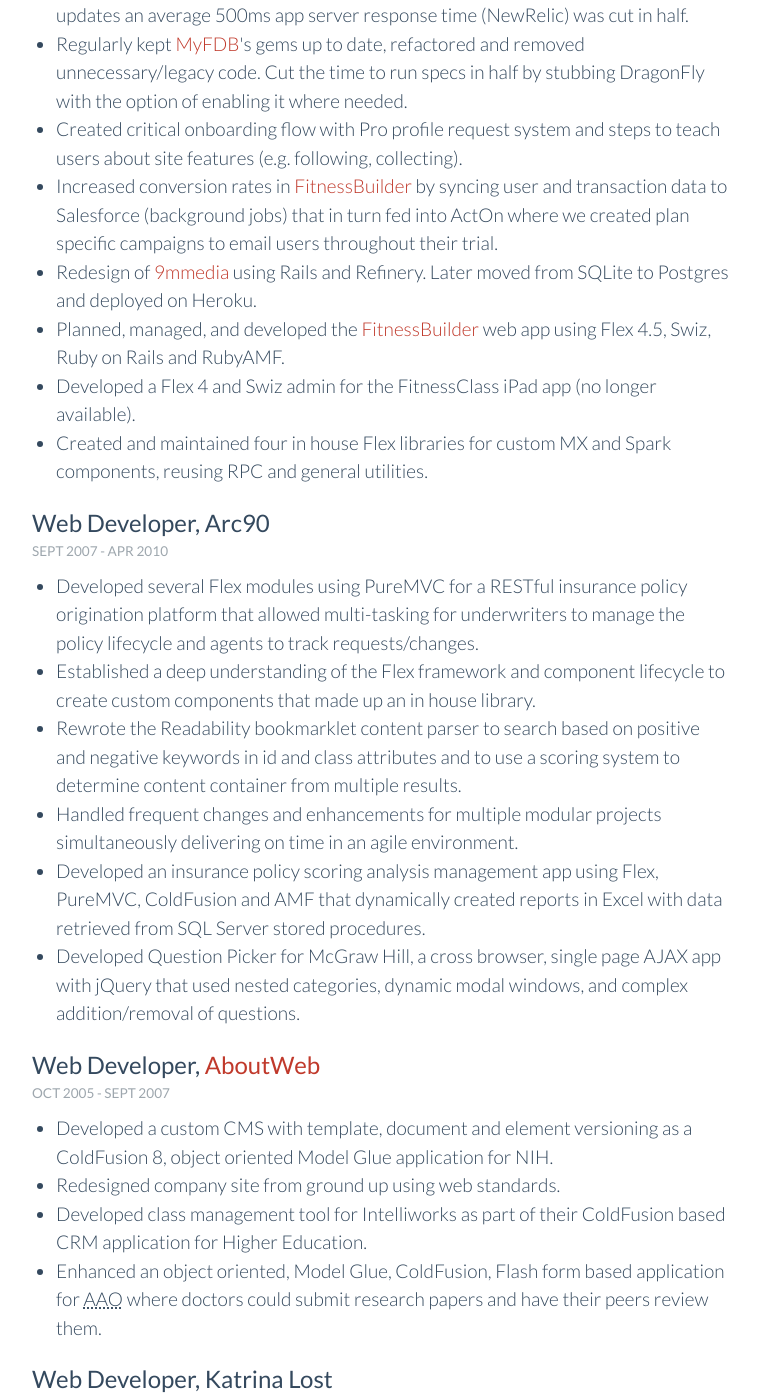
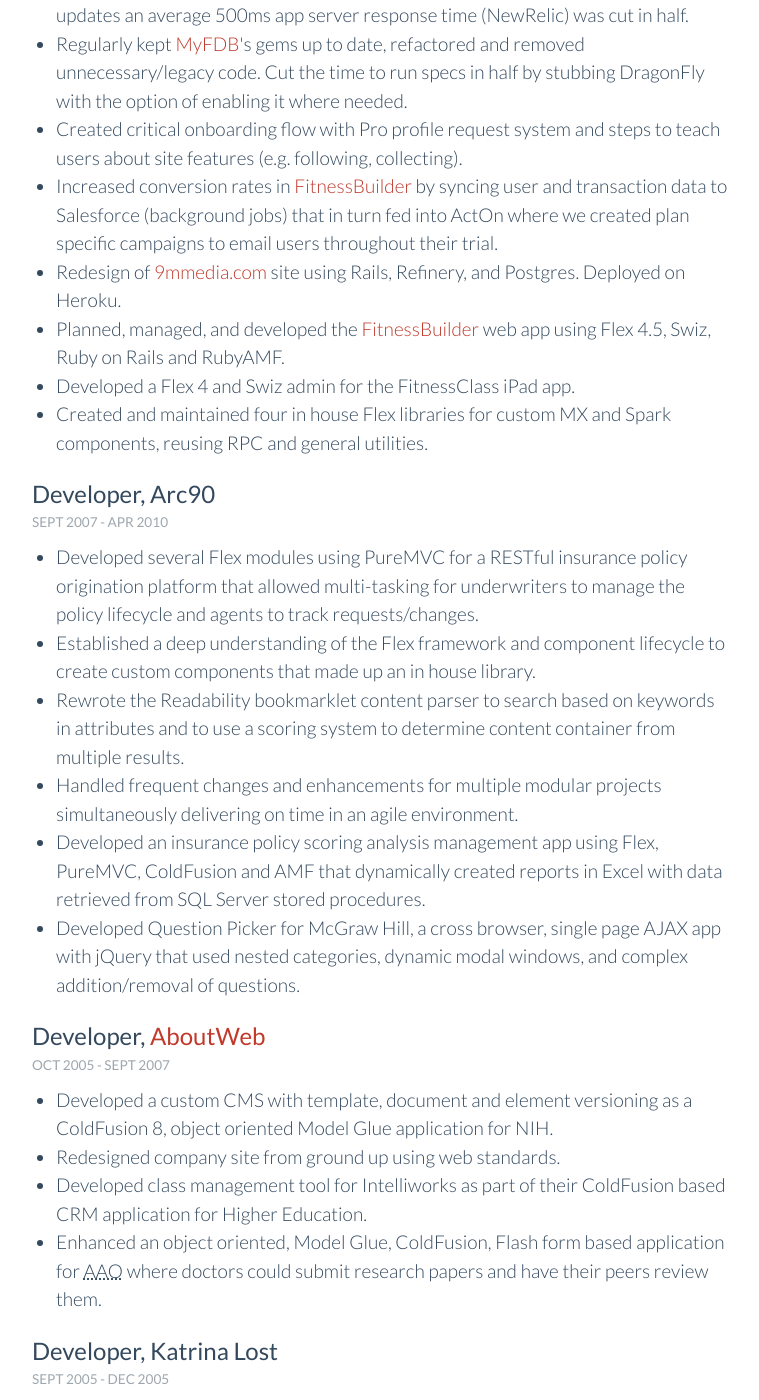
Before and after one commit to javierjulio/javierjulio.github.io, a Jekyll site: the page built from resume.html, in a window 1280 px wide and 1400 px high, scrolled down 1309 px. Shown: the whole window, without its empty margins (258-1017 px from the left). Built offline with Jekyll 4.4.1, drawn with Linux system fonts in a browser that asks for light colours.

Commit message:
Minor text updates

```diff
--- a/resume.html
+++ b/resume.html
@@ -33,24 +33,24 @@ permalink: /resume/
   <li>Regularly kept <a href="https://myfdb.com">MyFDB</a>'s gems up to date, refactored and removed unnecessary/legacy code. Cut the time to run specs in half by stubbing DragonFly with the option of enabling it where needed.</li>
   <li>Created critical onboarding flow with Pro profile request system and steps to teach users about site features (e.g. following, collecting).</li>
   <li>Increased conversion rates in <a href="https://www.pumpone.com/fitnessbuilder">FitnessBuilder</a> by syncing user and transaction data to Salesforce (background jobs) that in turn fed into ActOn where we created plan specific campaigns to email users throughout their trial.</li>
-  <li>Redesign of <a href="http://www.9mmedia.com">9mmedia</a> using Rails and Refinery. Later moved from SQLite to Postgres and deployed on Heroku.</li>
+  <li>Redesign of <a href="http://www.9mmedia.com">9mmedia.com</a> site using Rails, Refinery, and Postgres. Deployed on Heroku.</li>
 	<li>Planned, managed, and developed the <a href="https://www.pumpone.com/fitnessbuilder">FitnessBuilder</a> web app using Flex 4.5, Swiz, Ruby on Rails and RubyAMF.</li>
-	<li>Developed a Flex 4 and Swiz admin for the FitnessClass iPad app (no longer available).</li>
+	<li>Developed a Flex 4 and Swiz admin for the FitnessClass iPad app.</li>
 	<li>Created and maintained four in house Flex libraries for custom MX and Spark components, reusing RPC and general utilities.</li>
 </ul>
 
-<h3 class="job-title">Web Developer, Arc90</h3>
+<h3 class="job-title">Developer, Arc90</h3>
 <p class="job-date">Sept 2007 - Apr 2010</p>
 <ul>
 	<li>Developed several Flex modules using PureMVC for a RESTful insurance policy origination platform that allowed multi-tasking for underwriters to manage the policy lifecycle and agents to track requests/changes.</li>
 	<li>Established a deep understanding of the Flex framework and component lifecycle to create custom components that made up an in house library.</li>
-	<li>Rewrote the Readability bookmarklet content parser to search based on positive and negative keywords in id and class attributes and to use a scoring system to determine content container from multiple results.</li>
+	<li>Rewrote the Readability bookmarklet content parser to search based on keywords in attributes and to use a scoring system to determine content container from multiple results.</li>
 	<li>Handled frequent changes and enhancements for multiple modular projects simultaneously delivering on time in an agile environment.</li>
 	<li>Developed an insurance policy scoring analysis management app using Flex, PureMVC, ColdFusion and AMF that dynamically created reports in Excel with data retrieved from SQL Server stored procedures.</li>
 	<li>Developed Question Picker for McGraw Hill, a cross browser, single page AJAX app with jQuery that used nested categories, dynamic modal windows, and complex addition/removal of questions.</li>
 </ul>
 
-<h3 class="job-title">Web Developer, <a href="https://www.aboutweb.com/">AboutWeb</a></h3>
+<h3 class="job-title">Developer, <a href="https://www.aboutweb.com/">AboutWeb</a></h3>
 <p class="job-date">Oct 2005 - Sept 2007</p>
 <ul>
 	<li>Developed a custom CMS with template, document and element versioning as a ColdFusion 8, object oriented Model Glue application for NIH.</li>
@@ -59,7 +59,7 @@ permalink: /resume/
 	<li>Enhanced an object oriented, Model Glue, ColdFusion, Flash form based application for <abbr title="American Academy of Otolaryngology">AAO</abbr> where doctors could submit research papers and have their peers review them.</li>
 </ul>
 
-<h3 class="job-title">Web Developer, Katrina Lost</h3>
+<h3 class="job-title">Developer, Katrina Lost</h3>
 <p class="job-date">Sept 2005 - Dec 2005</p>
 <p>Developed a ColdFusion app for a volunteer project to aid the victims of Hurricane Katrina where users submitted information on missing relatives, contact info, and available housing. Built over a weekend. On launch day we had 179,000 visitors and used 10GB of bandwidth in 10 days!</p>
 
```
